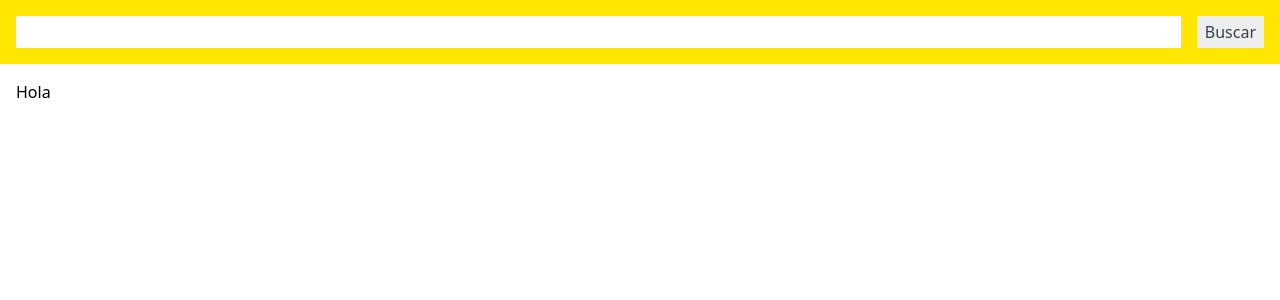
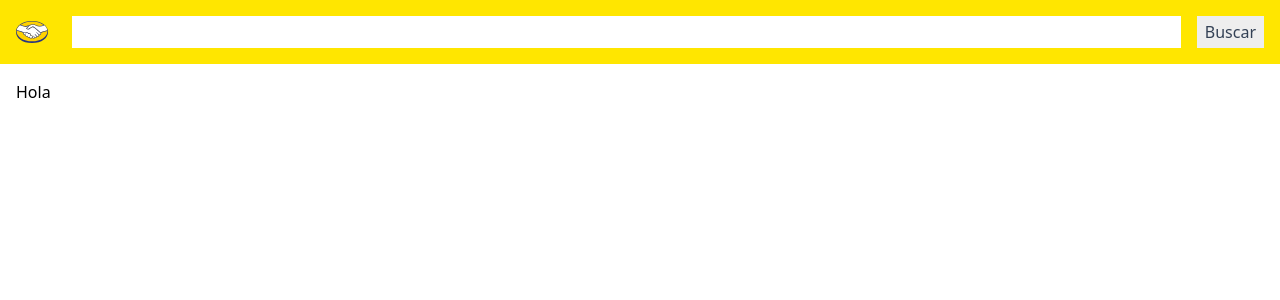
Before and after one commit to marcostello3596/MeLi-challenge, a Next.js app: page / in a window 1280 px wide. Shown: the top 300 px of the page. Built offline with nearby package versions, Linux system fonts and the light colour scheme.

Commit message:
Add logo to the header

```diff
--- a/app/layout.tsx
+++ b/app/layout.tsx
@@ -11,7 +11,10 @@ export default function RootLayout({children}: {children: React.ReactNode}) {
     <html lang="en">
       <body>
         <header className="h-16 bg-primary px-4 flex ">
-          <form action='/items' className="max-w-screen-xl gap-4 m-auto flex flex-1">
+          <form action='/items' className="max-w-screen-xl gap-4 m-auto flex flex-1 items-center">
+            <a href="/" className="flex items-center">
+              <img src="/mercadolibre.com.svg" alt="MercadoLibre Logo" className="h-8 mr-2" />
+            </a>
             <input name="search" type="text" className="h-8 flex-1 text-white px-2" />
             <button className="bg-lightGray px-2 py-1 h-8 text-slate-700" type="submit">Buscar</button>
           </form>
```
Also changed, not shown: public/mercadolibre.com.svg (added).
